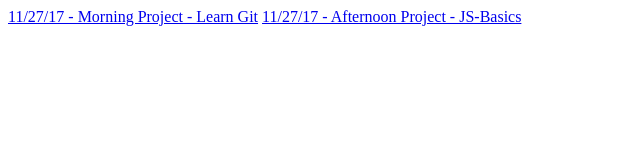
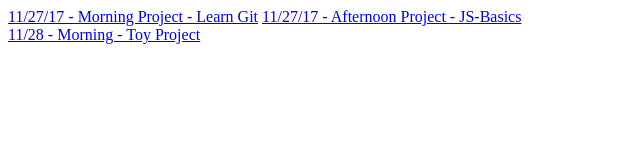
Before and after one commit to imbradenolsen/daily-projects, a plain HTML site: page index.html in a window 1280 px wide. Shown: the whole page, without its empty margins (0-640 px from the left). Drawn offline with Linux system fonts and the light colour scheme.

Commit message:
11/28 toy project

```diff
--- a/index.html
+++ b/index.html
@@ -11,6 +11,10 @@
         <a href="https://github.com/imbradenolsen/learn-git">11/27/17 - Morning Project - Learn Git</a>
         <a href="https://github.com/imbradenolsen/JS-Basics">11/27/17 - Afternoon Project - JS-Basics</a>
     </section>
+
+    <section>
+        <a href="https://repl.it/@imbradenolsen/SumOfTwo">11/28 - Morning - Toy Project</a>
+    </section>
 </body>
 
 <footer>
```
